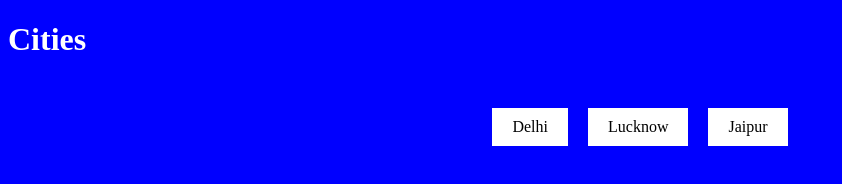
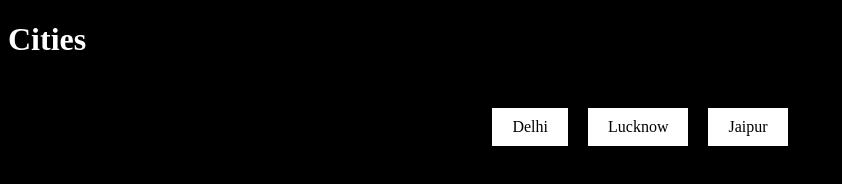
Before and after one commit to satvik-vs/noobiehackers.github.io, a plain HTML site: page index.html in a window 1280 px wide. Shown: the whole page, without its empty margins (0-842 px from the left). Drawn offline with Linux system fonts and the light colour scheme.

Commit message:
Update style.css

```diff
--- a/style.css
+++ b/style.css
@@ -1,6 +1,6 @@
 body {
-  background-color: blue;
-  color: black;
+  background-color: black;
+  color: blue;
 }
 
 h1 {
```
